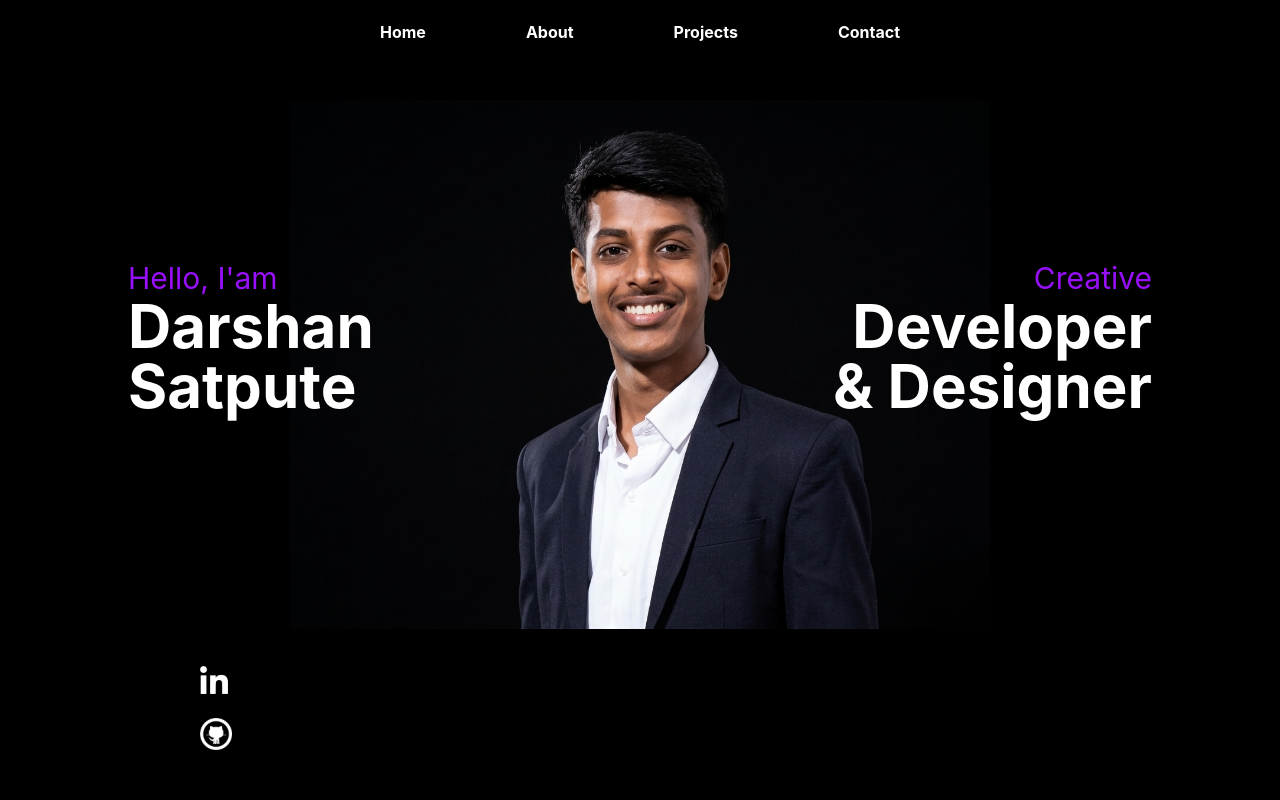
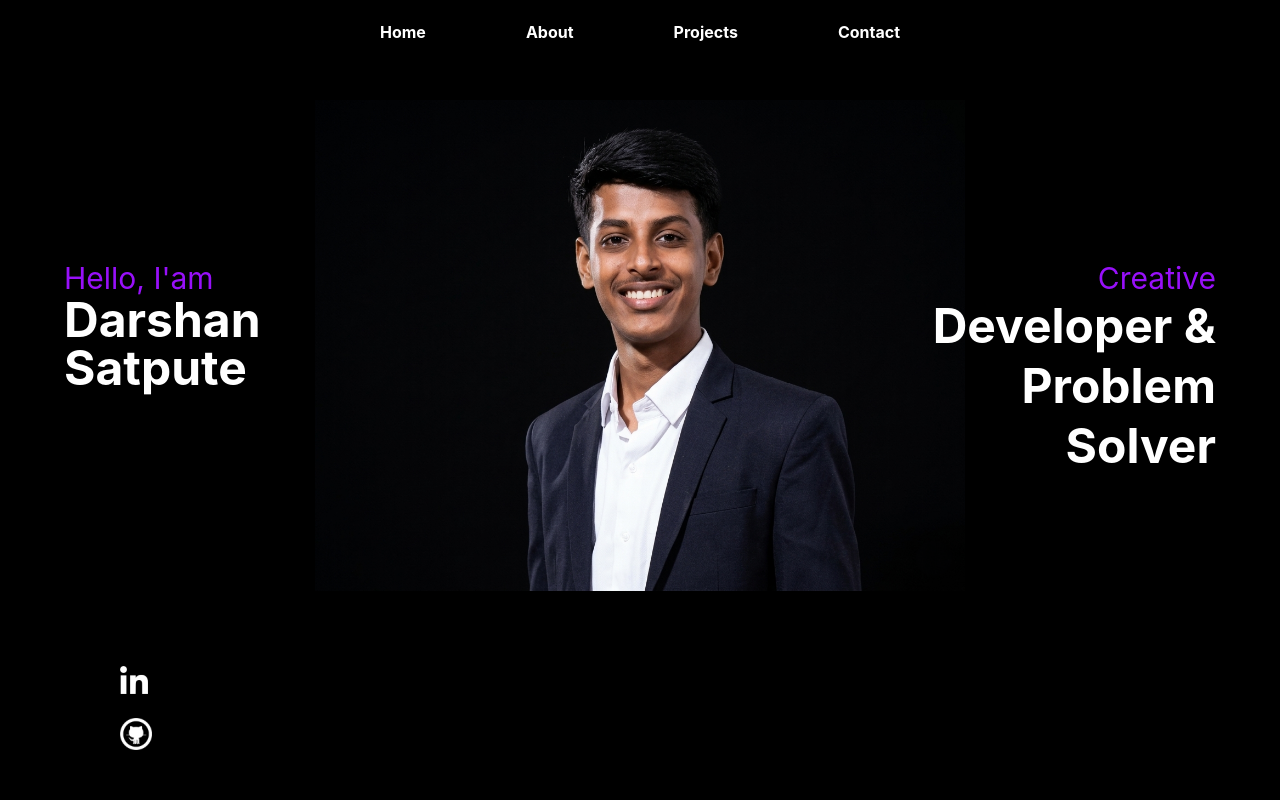
Before and after one commit to darshan123satpute/Portfolio, a React (Vite) app: page / in a window 1280 px wide. Shown: the top 800 px of the page. Built offline with nearby package versions, Linux system fonts and the light colour scheme.

Commit message:
increase mobile image size

```diff
--- a/src/Intro.jsx
+++ b/src/Intro.jsx
@@ -23,7 +23,6 @@ const Intro = () => {
       {/* ── MOBILE LAYOUT ── */}
       <div className='md:hidden px-4'>
 
-        {/* Top Text Row */}
         <div className='flex justify-between items-start'>
 
           {/* Left Text */}
@@ -42,13 +41,14 @@ const Intro = () => {
               Creative
             </div>
             <div className='text-xl font-bold leading-tight' data-aos="fade-in">
-              Developer <br /> & Designer
+              <span className="block">Developer &</span>
+              <span className="block">Problem Solver</span>
             </div>
           </div>
 
         </div>
 
-        {/* Center Image */}
+        {/* Image */}
         <div className='flex justify-center mt-4'>
           <img
             src={dimg}
@@ -78,34 +78,35 @@ const Intro = () => {
           <img
             src={dimg}
             alt="Darshan Satpute"
-            className='w-[80vw] max-w-[700px] h-auto'
+            className='w-[80vw] max-w-[650px] h-auto'
             data-aos="fade-down"
           />
         </div>
 
         {/* Left Text */}
-        <div className='text-white absolute top-[20%] left-[10%]'>
+        <div className='text-white absolute top-[20%] left-[5%] max-w-[300px]'>
           <div className='text-purple-600 text-2xl lg:text-3xl' data-aos="fade-right">
             Hello, I'am
           </div>
-          <div className='text-4xl lg:text-6xl font-bold' data-aos="fade-in">
+          <div className='text-4xl lg:text-5xl font-bold' data-aos="fade-in">
             Darshan <br /> Satpute
           </div>
         </div>
 
-        {/* Right Text */}
-        <div className='text-white absolute top-[20%] right-[10%] text-right'>
+        {/* Right Text (FIXED) */}
+        <div className='text-white absolute top-[20%] right-[5%] text-right max-w-[320px]'>
           <div className='text-purple-600 text-2xl lg:text-3xl' data-aos="fade-left">
             Creative
           </div>
-          <div className='text-4xl lg:text-6xl font-bold' data-aos="fade-in">
-            Developer <br /> & Designer
+          <div className='text-4xl lg:text-5xl font-bold leading-tight' data-aos="fade-in">
+            <span className="block">Developer &</span>
+            <span className="block">Problem Solver</span>
           </div>
         </div>
 
         {/* Social Icons */}
         <div
-          className='absolute bottom-[150px] left-[200px] flex flex-col gap-y-6 z-50'
+          className='absolute bottom-[150px] left-[120px] flex flex-col gap-y-6 z-50'
           data-aos="fade-right"
         >
           <a href="https://www.linkedin.com/in/darshansatpute/" target="_blank" rel="noreferrer">
```
